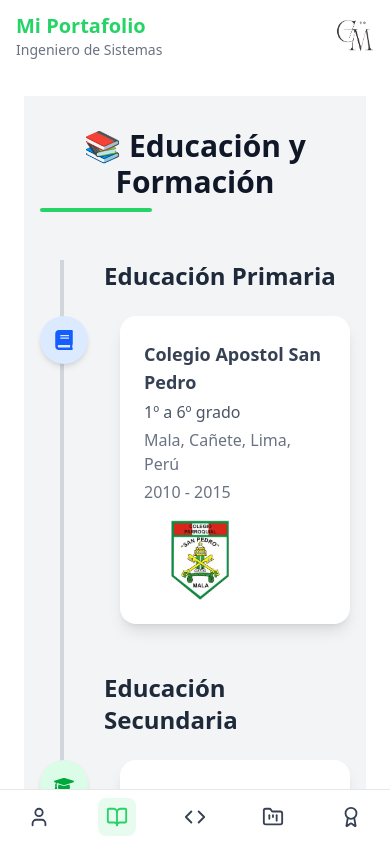
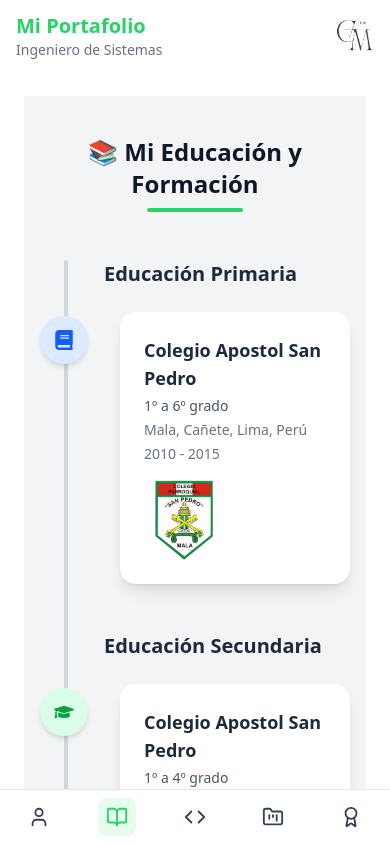
Before and after one commit to GianMarco-20/portafolio-dashboard, a React (Vite) app in the folder frontend/: page /formacion in a window 390 px wide. Built offline with nearby package versions, Linux system fonts and the light colour scheme.

Commit message:
Update Formacion.jsx

```diff
--- a/frontend/src/pages/Formacion.jsx
+++ b/frontend/src/pages/Formacion.jsx
@@ -1,4 +1,4 @@
-// frontend/src/pages/Formacion.jsx
+// src/pages/Formacion.jsx
 import React from "react";
 import { FaBook, FaGraduationCap, FaUniversity } from "react-icons/fa";
 
@@ -50,22 +50,23 @@ const Formacion = () => {
 
   return (
     <div className="bg-gray-100 min-h-screen flex flex-col">
-      <div className="flex-1 px-4 md:px-12 pt-8 pb-12 flex flex-col max-w-5xl mx-auto w-full">
+      <div className="flex-1 px-4 md:px-12 pt-10 pb-16 flex flex-col max-w-6xl mx-auto w-full">
 
         {/* Título principal */}
-        <h1 className="text-3xl md:text-4xl font-bold text-gray-900 mb-12 text-center md:text-left relative">
-          📚 Educación y Formación
-          <span className="block w-28 h-1 bg-[#25D366] rounded mt-2"></span>
+        <h1 className="text-2xl md:text-3xl font-bold text-gray-900 mb-12 text-center md:text-left relative">
+          📚 Mi Educación y Formación
+          <span className="block w-24 md:w-28 h-1 bg-[#25D366] rounded mt-2 mx-auto md:mx-0"></span>
         </h1>
 
         {/* Timeline */}
         <div className="relative">
-          <div className="absolute left-5 md:left-10 top-0 w-1 bg-gray-300 h-full"></div>
+          {/* Línea central */}
+          <div className="absolute left-6 md:left-10 top-0 w-1 bg-gray-300 h-full rounded"></div>
 
           {/* Secciones */}
-          <Section title="Educación Primaria" items={primaria} titleMargin="mb-4 mt-0" />
-          <Section title="Educación Secundaria" items={secundaria} titleMargin="mt-12 mb-4" />
-          <Section title="Universidad" items={universidad} titleMargin="mt-12 mb-4" />
+          <Section title="Educación Primaria" items={primaria} />
+          <Section title="Educación Secundaria" items={secundaria} />
+          <Section title="Universidad" items={universidad} />
         </div>
       </div>
     </div>
@@ -73,12 +74,12 @@ const Formacion = () => {
 };
 
 // Componente Sección
-const Section = ({ title, items, titleMargin }) => (
-  <div className="flex flex-col">
-    <h2 className={`text-2xl font-semibold text-gray-800 pl-16 md:pl-28 ${titleMargin}`}>
+const Section = ({ title, items }) => (
+  <div className="flex flex-col mb-12">
+    <h2 className="text-xl md:text-2xl font-semibold text-gray-800 pl-16 md:pl-28 mb-6">
       {title}
     </h2>
-    <div className="flex flex-col gap-8 mt-2">
+    <div className="flex flex-col gap-8">
       {items.map((etapa, index) => (
         <TimelineItem key={index} etapa={etapa} />
       ))}
@@ -90,24 +91,26 @@ const Section = ({ title, items, titleMargin }) => (
 const TimelineItem = ({ etapa }) => (
   <div className="flex flex-col md:flex-row items-start md:items-center gap-4 relative pl-20 md:pl-28">
     {/* Icono */}
-    <div className={`absolute left-0 md:left-0 top-0 w-12 h-12 flex items-center justify-center rounded-full shadow-md ${etapa.color}`}>
+    <div
+      className={`absolute left-0 md:left-0 top-1 w-12 h-12 flex items-center justify-center rounded-full shadow-md ${etapa.color}`}
+    >
       {etapa.icono}
     </div>
 
     {/* Tarjeta */}
-    <div className="bg-white rounded-2xl shadow-lg p-6 md:p-8 w-full md:flex md:justify-between items-center transition-transform duration-300 hover:scale-105 hover:shadow-2xl">
+    <div className="bg-white rounded-2xl shadow-lg p-6 md:p-8 w-full md:flex md:justify-between items-center transition-all duration-300 hover:scale-105 hover:shadow-2xl">
       <div className="flex-1 flex flex-col gap-1 md:pr-4">
-        <p className="text-gray-700 font-semibold text-lg">{etapa.nombre}</p>
-        <p className="text-gray-600">{etapa.descripcion}</p>
-        <p className="text-gray-500">{etapa.ubicacion}</p>
-        <p className="text-gray-500 font-medium">{etapa.periodo}</p>
+        <p className="text-gray-800 font-semibold text-lg">{etapa.nombre}</p>
+        <p className="text-gray-600 text-sm md:text-base">{etapa.descripcion}</p>
+        <p className="text-gray-500 text-sm md:text-base">{etapa.ubicacion}</p>
+        <p className="text-gray-500 font-medium text-sm md:text-base">{etapa.periodo}</p>
       </div>
 
       {etapa.logo && (
         <img
           src={etapa.logo}
           alt={etapa.nombre}
-          className="w-20 h-20 md:w-24 md:h-24 object-cover rounded-xl ml-4 md:ml-6 mt-4 md:mt-0"
+          className="w-20 h-20 md:w-24 md:h-24 object-contain rounded-xl ml-0 md:ml-6 mt-4 md:mt-0"
         />
       )}
     </div>
```
